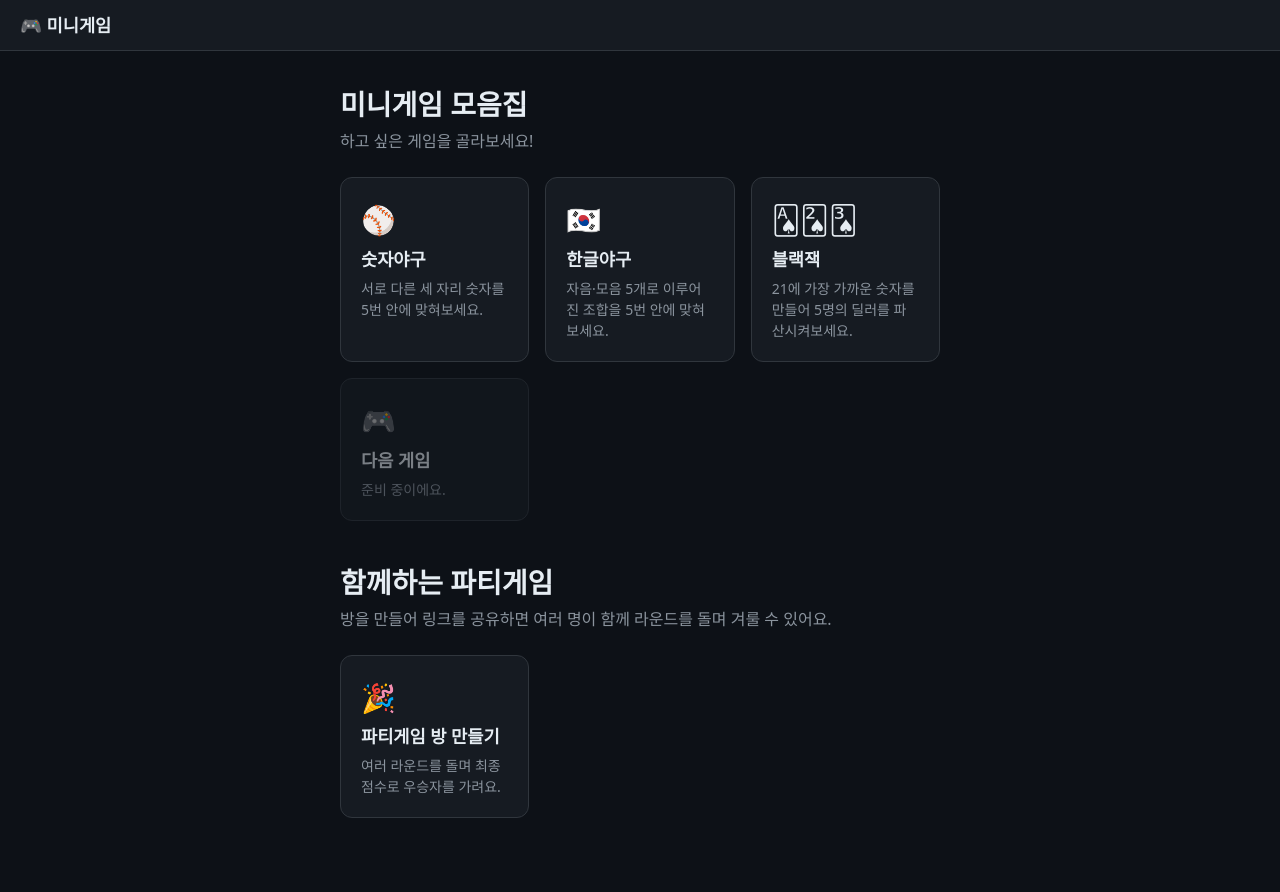
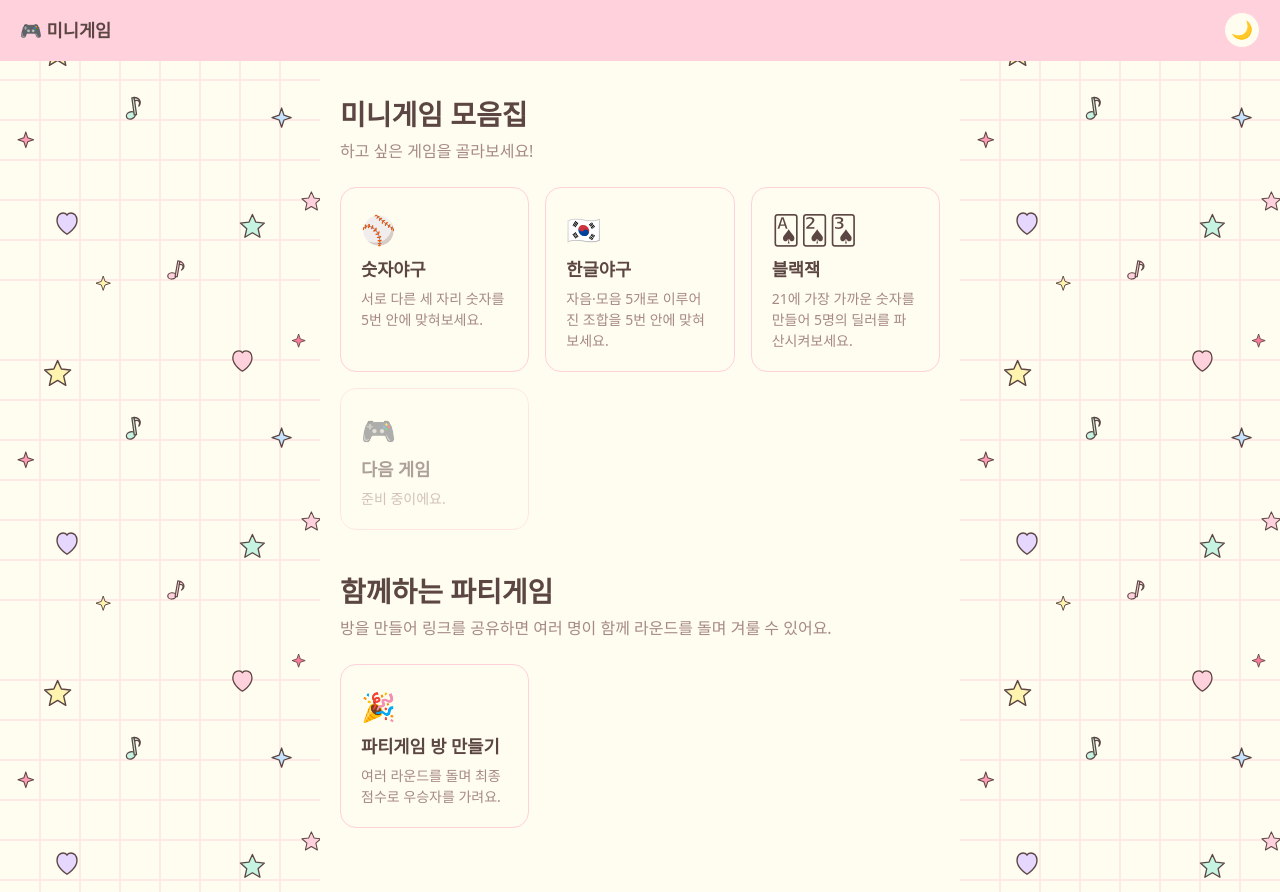
Before and after one commit to erica3211/mini_game, a React (Vite) app: page / in a window 1280 px wide. Built offline with nearby package versions, Linux system fonts and the light colour scheme.

Commit message:
css 수정

```diff
--- a/index.html
+++ b/index.html
@@ -3,13 +3,23 @@
   <head>
     <meta charset="UTF-8" />
     <meta name="viewport" content="width=device-width, initial-scale=1.0" />
-    <meta name="theme-color" content="#0d1117" />
+    <meta name="theme-color" content="#fffdf0" />
     <title>미니게임 모음집</title>
     <style>
       html {
-        background: #0d1117;
+        background: #fffdf0;
       }
     </style>
+    <script>
+      (function () {
+        var theme = localStorage.getItem('theme') === 'dark' ? 'dark' : 'light';
+        document.documentElement.dataset.theme = theme;
+        if (theme === 'dark') {
+          document.documentElement.style.background = '#0d1117';
+          document.querySelector('meta[name="theme-color"]').setAttribute('content', '#0d1117');
+        }
+      })();
+    </script>
   </head>
   <body>
     <div id="root"></div>
--- a/src/App.tsx
+++ b/src/App.tsx
@@ -6,6 +6,7 @@ import { BlackJack } from './pages/BlackJack'
 import { MouseHunterSpotsDebug } from './pages/MouseHunterSpotsDebug'
 import { PartyGame } from './pages/PartyGame'
 import { PartyRoom } from './pages/PartyRoom'
+import { ThemeToggle } from './components/ThemeToggle'
 
 export function App() {
   return (
@@ -14,6 +15,7 @@ export function App() {
         <Link to="/" className="site-logo">
           🎮 미니게임
         </Link>
+        <ThemeToggle />
       </header>
       <main className="site-main">
         <Routes>
--- /dev/null
+++ b/src/components/ThemeToggle.tsx
@@ -0,0 +1,16 @@
+import { useTheme } from '../hooks/useTheme'
+
+export function ThemeToggle() {
+  const { theme, toggleTheme } = useTheme()
+
+  return (
+    <button
+      type="button"
+      className="theme-toggle"
+      onClick={toggleTheme}
+      aria-label={theme === 'light' ? '다크 모드로 전환' : '라이트 모드로 전환'}
+    >
+      {theme === 'light' ? '🌙' : '☀️'}
+    </button>
+  )
+}
--- /dev/null
+++ b/src/hooks/useTheme.ts
@@ -0,0 +1,24 @@
+import { useCallback, useEffect, useState } from 'react'
+
+type Theme = 'light' | 'dark'
+
+const STORAGE_KEY = 'theme'
+
+function readInitialTheme(): Theme {
+  return localStorage.getItem(STORAGE_KEY) === 'dark' ? 'dark' : 'light'
+}
+
+export function useTheme() {
+  const [theme, setTheme] = useState<Theme>(readInitialTheme)
+
+  useEffect(() => {
+    document.documentElement.setAttribute('data-theme', theme)
+    localStorage.setItem(STORAGE_KEY, theme)
+  }, [theme])
+
+  const toggleTheme = useCallback(() => {
+    setTheme((prev) => (prev === 'light' ? 'dark' : 'light'))
+  }, [])
+
+  return { theme, toggleTheme }
+}
--- a/src/index.css
+++ b/src/index.css
@@ -1,5 +1,38 @@
-/* 미니멀 다크 테마 (다크 전용) */
-:root {
+/* 파스텔 라이트 테마 (기본) + 다크 테마 (토글) */
+:root,
+:root[data-theme='light'] {
+  --bg: #fffdf0;
+  --surface: #fffdf0;
+  --surface-raised: #ffd1dc;
+  --text: #5c4643;
+  --text-muted: #a68984;
+  --primary: #ff7b9c;
+  --primary-hover: #ff5c82;
+  /* 연핑크/코랄 배경 위에 얹을 수 없을 만큼 밝아서, 본문 위 강조 텍스트용으로는 더 짙은 코랄 잉크를 쓴다 */
+  --accent: #d6336c;
+  --info: #c5e3ff;
+  --text-info: #2b6cb0;
+  --lavender: #e6d7ff;
+  --strike: #c5f4e2;
+  --text-success: #12805a;
+  --text-danger: #d6336c;
+  --ball: #fff3b0;
+  --out: #e3d2ce;
+  --danger: #ff7b9c;
+  --border: #ffd1dc;
+  --border-strong: #ff7b9c;
+  --on-color: var(--text);
+  --tint-info: rgba(197, 227, 255, 0.55);
+  --tint-strike: rgba(197, 244, 226, 0.6);
+  --tint-danger: rgba(255, 123, 156, 0.18);
+  --border-strike: #7fe0bc;
+  --border-danger: #ff7b9c;
+  --radius: 16px;
+  color-scheme: light;
+  font-family: 'Pretendard', 'Apple SD Gothic Neo', 'Malgun Gothic', system-ui, sans-serif;
+}
+
+:root[data-theme='dark'] {
   --bg: #0d1117;
   --surface: #161b22;
   --surface-raised: #21262d;
@@ -8,16 +41,24 @@
   --primary: #143c74;
   --primary-hover: #375783;
   --accent: #649ae2;
+  --info: #649ae2;
+  --text-info: #649ae2;
+  --lavender: #30363d;
   --strike: #238636;
+  --text-success: #3fb950;
+  --text-danger: #f85149;
   --ball: #c2b223;
-  /* --out: #21262d; */
   --out: #3e4244;
   --danger: #f85149;
   --border: #30363d;
   --border-strong: #8b949e;
-  --radius: 12px;
+  --on-color: #fff;
+  --tint-info: rgba(88, 166, 255, 0.08);
+  --tint-strike: rgba(46, 160, 67, 0.12);
+  --tint-danger: rgba(248, 81, 73, 0.1);
+  --border-strike: rgba(46, 160, 67, 0.45);
+  --border-danger: rgba(248, 81, 73, 0.4);
   color-scheme: dark;
-  font-family: 'Pretendard', 'Apple SD Gothic Neo', 'Malgun Gothic', system-ui, sans-serif;
 }
 
 * {
@@ -31,23 +72,71 @@ body {
   line-height: 1.5;
 }
 
+/* 라이트 테마 전용 배경 낙서 패턴 — html(캔버스)에 걸어야 body 높이와 무관하게 스크롤 전체를 덮는다.
+   body는 투명하게 비워서 카드 사이 여백으로 패턴이 그대로 비쳐 보이게 한다. 다크 테마는 단색 배경 유지 */
+:root[data-theme='light'] {
+  background-color: var(--bg);
+  background-image: url('./assets/pattern-bg.svg');
+  background-repeat: repeat;
+  background-size: 320px 320px;
+}
+
+:root[data-theme='light'] body {
+  background: transparent;
+}
+
+/* .site-main이 콘텐츠 높이만큼만 차지하면 화면이 그보다 길 때 아래쪽에서 불투명 배경이 뚝
+   끊기고 패턴이 드러나 버린다 — #root를 세로 flex로 만들어 site-main이 항상 화면 높이 이상을
+   채우게 한다 */
+#root {
+  display: flex;
+  flex-direction: column;
+  min-height: 100vh;
+}
+
 button {
   font: inherit;
   cursor: pointer;
 }
 
 :focus-visible {
-  outline: 2px solid var(--accent);
+  outline: 2px solid var(--text-info);
   outline-offset: 2px;
 }
 
 /* 레이아웃 */
 .site-header {
+  display: flex;
+  align-items: center;
+  justify-content: space-between;
   background: var(--surface);
   border-bottom: 1px solid var(--border);
   padding: 0.75rem 1.25rem;
 }
 
+/* 라이트 테마: 헤더를 포인트 컬러로 채워 화면 구분을 명확히 한다 */
+:root[data-theme='light'] .site-header {
+  background: var(--surface-raised);
+}
+
+.theme-toggle {
+  border: 1px solid var(--border);
+  border-radius: 50%;
+  width: 2.25rem;
+  height: 2.25rem;
+  display: flex;
+  align-items: center;
+  justify-content: center;
+  background: var(--surface);
+  font-size: 1.1rem;
+  line-height: 1;
+  padding: 0;
+}
+
+.theme-toggle:hover {
+  border-color: var(--border-strong);
+}
+
 .site-logo {
   font-weight: 700;
   font-size: 1.1rem;
@@ -55,10 +144,15 @@ button {
   color: var(--text);
 }
 
+/* 배경 낙서 패턴은 헤더 밖 여백에서만 살짝 비치게 하고, 실제 콘텐츠가 놓이는 영역 전체는
+   불투명한 아이보리로 덮어 글자·카드 사이 여백 어디에도 패턴이 끼어들지 않게 한다 */
 .site-main {
+  flex: 1;
+  width: 100%;
   max-width: 640px;
   margin: 0 auto;
   padding: 2rem 1.25rem 4rem;
+  background: var(--bg);
 }
 
 .page-title {
@@ -218,13 +312,13 @@ button {
 }
 
 .banner-won {
-  background: rgba(46, 160, 67, 0.12);
-  border: 1px solid rgba(46, 160, 67, 0.45);
+  background: var(--tint-strike);
+  border: 1px solid var(--border-strike);
 }
 
 .banner-lost {
-  background: rgba(248, 81, 73, 0.1);
-  border: 1px solid rgba(248, 81, 73, 0.4);
+  background: var(--tint-danger);
+  border: 1px solid var(--border-danger);
 }
 
 .banner-title {
@@ -254,7 +348,7 @@ button {
 
 .btn-primary {
   background: var(--primary);
-  color: #fff;
+  color: var(--on-color);
 }
 
 .btn-primary:hover {
@@ -271,7 +365,7 @@ button {
 }
 
 .error {
-  color: var(--danger);
+  color: var(--text-danger);
   font-size: 0.875rem;
   margin: 0.5rem 0;
 }
@@ -327,7 +421,7 @@ button {
 }
 
 .guess-input:focus {
-  outline: 2px solid var(--accent);
+  outline: 2px solid var(--text-info);
   border-color: transparent;
 }
 
@@ -358,8 +452,8 @@ button {
 }
 
 .slot-active {
-  border-color: var(--accent);
-  background: rgba(88, 166, 255, 0.08);
+  border-color: var(--text-info);
+  background: var(--tint-info);
 }
 
 /* 한글야구: 조합 미리보기 (ㄱㅏㅣㅁㅣ → 개미) */
@@ -438,7 +532,7 @@ button {
   font-weight: 700;
   border: none;
   background: var(--primary);
-  color: #ffffff;
+  color: var(--on-color);
   cursor: pointer;
   transition: background 0.15s;
 }
@@ -446,13 +540,13 @@ button {
 .key.key-strike {
   background: var(--strike);
   border-color: var(--strike);
-  color: #ffffff; /* 가독성을 위해 흰색 글자 적용 */
+  color: var(--on-color); /* 가독성을 위해 배경 위에서 잘 보이는 글자색 적용 */
 }
 
 .key.key-ball {
   background: var(--ball);
   border-color: var(--ball);
-  color: #ffffff;
+  color: var(--on-color);
 }
 
 .key.key-out {
@@ -514,7 +608,7 @@ button {
   border-radius: 999px;
   font-size: 0.85rem;
   font-weight: 700;
-  color: #fff;
+  color: var(--on-color);
   white-space: nowrap;
 }
 
@@ -562,7 +656,7 @@ button {
   border-radius: 8px;
   font-size: 1.15rem;
   font-weight: 700;
-  color: #fff;
+  color: var(--on-color);
 }
 
 .tile-strike {
@@ -809,7 +903,7 @@ button {
 }
 
 .bj-card-red {
-  color: var(--danger);
+  color: var(--text-danger);
 }
 
 .bj-card-hidden {
@@ -859,7 +953,7 @@ button {
 }
 
 .bj-notification {
-  background: rgba(88, 166, 255, 0.08);
+  background: var(--tint-info);
   border: 1px solid var(--border);
   border-radius: var(--radius);
   padding: 0.75rem 1rem;
@@ -868,8 +962,8 @@ button {
 }
 
 .bj-card-removal-prompt {
-  background: rgba(248, 81, 73, 0.1);
-  border: 1px solid rgba(248, 81, 73, 0.4);
+  background: var(--tint-danger);
+  border: 1px solid var(--border-danger);
   border-radius: var(--radius);
   padding: 0.75rem 1rem;
   font-size: 0.9rem;
@@ -902,7 +996,7 @@ button {
 }
 
 .bj-item-btn:not(:disabled):hover {
-  border-color: var(--accent);
+  border-color: var(--text-info);
 }
 
 .bj-item-btn:disabled {
@@ -977,7 +1071,7 @@ button {
   align-items: center;
   gap: 0.75rem;
   background: var(--surface);
-  border: 1px solid var(--border);
+  border: 1px solid var(--lavender);
   border-radius: 10px;
   padding: 0.6rem 0.9rem;
 }
@@ -1061,8 +1155,8 @@ button {
 }
 
 .party-game-card-selected {
-  border-color: var(--accent);
-  background: rgba(88, 166, 255, 0.08);
+  border-color: var(--text-info);
+  background: var(--tint-info);
 }
 
 .party-game-card:disabled {
@@ -1309,7 +1403,7 @@ button {
 }
 
 .party-wordchain-input:focus-visible {
-  border-color: var(--accent);
+  border-color: var(--text-info);
 }
 
 .party-wordchain-input-shake {
@@ -1331,13 +1425,18 @@ button {
 
 .party-wordchain-toast {
   margin: 0;
-  background: rgba(46, 160, 67, 0.9);
-  color: #fff;
+  background: rgba(13, 17, 23, 0.85);
+  color: var(--text);
   font-weight: 600;
   padding: 0.5rem 1rem;
   border-radius: 999px;
   box-shadow: 0 4px 12px rgba(0, 0, 0, 0.25);
   animation: party-toast-in 0.2s ease-out;
+}
+
+/* 라이트 테마: mousehunter 토스트와 동일하게 검정 오버레이 대신 아이보리로 뒤집는다 */
+:root[data-theme='light'] .party-wordchain-toast {
+  background: rgba(255, 253, 240, 0.92);
 }
 
 @keyframes party-toast-in {
@@ -1371,8 +1470,8 @@ button {
 }
 
 .party-auction-hint-card {
-  background: rgba(100, 154, 226, 0.1);
-  border: 1px solid var(--accent);
+  background: var(--tint-info);
+  border: 1px solid var(--text-info);
   border-radius: var(--radius);
   padding: 0.75rem 1rem;
   text-align: center;
@@ -1383,7 +1482,7 @@ button {
 .party-auction-hint-label {
   display: block;
   font-size: 0.8rem;
-  color: var(--accent);
+  color: var(--text-info);
   font-weight: 700;
   margin-bottom: 0.3rem;
 }
@@ -1398,11 +1497,11 @@ button {
 }
 
 .party-auction-value-negative {
-  color: var(--danger);
+  color: var(--text-danger);
 }
 
 .party-auction-value-positive {
-  color: #3fb950;
+  color: var(--text-success);
 }
 
 .party-auction-item-grid {
@@ -1443,8 +1542,8 @@ button {
 
 .party-auction-item-hint-badge {
   font-size: 0.7rem;
-  background: rgba(100, 154, 226, 0.15);
-  color: var(--accent);
+  background: var(--tint-info);
+  color: var(--text-info);
   border-radius: 999px;
   padding: 0.15rem 0.5rem;
 }
@@ -1460,7 +1559,7 @@ button {
 }
 
 .party-auction-rejection {
-  color: var(--danger);
+  color: var(--text-danger);
   font-size: 0.85rem;
 }
 
@@ -1951,6 +2050,12 @@ button {
   white-space: nowrap;
 }
 
+/* 라이트 테마에서는 방 사진 위 오버레이가 어두운 배경 그대로면 글자(브라운)가 안 보이므로
+   배경을 아이보리로 뒤집는다 — 다크 테마는 원래의 검정 오버레이를 그대로 유지 */
+:root[data-theme='light'] .party-mousehunter-toast {
+  background: rgba(255, 253, 240, 0.92);
+}
+
 /* 예전엔 사진 안쪽 모서리에 겹쳐 그렸는데, 사진을 가리는 느낌이 있어서 .party-mousehunter-frame의
    flex 정렬로 사진 바깥 양옆에 나란히 배치하는 방식으로 바꿨다 */
 .party-mousehunter-arrow {
@@ -1968,6 +2073,12 @@ button {
   justify-content: center;
 }
 
+/* 라이트 테마: 검정 원 대신 브라운 잉크 색으로 채우고 화살표는 아이보리로 뒤집는다 */
+:root[data-theme='light'] .party-mousehunter-arrow {
+  background: var(--text);
+  color: var(--bg);
+}
+
 /* 맨 앞/뒤 방에서는 그쪽 화살표를 안 보이게 하되, 자리는 그대로 차지해서(display:none이 아니라
    visibility:hidden) 사진이 좌우로 쏠리지 않고 항상 가운데에 오게 한다 */
 .party-mousehunter-arrow-hidden {
@@ -2353,7 +2464,7 @@ button {
 .party-shoutrace-light-start {
   font-size: 1.6rem;
   font-weight: 800;
-  color: var(--strike);
+  color: var(--text-success);
   animation: party-countdown-pop 0.4s ease-out;
 }
 
```
Also changed, not shown: src/assets/pattern-bg.svg (added).
